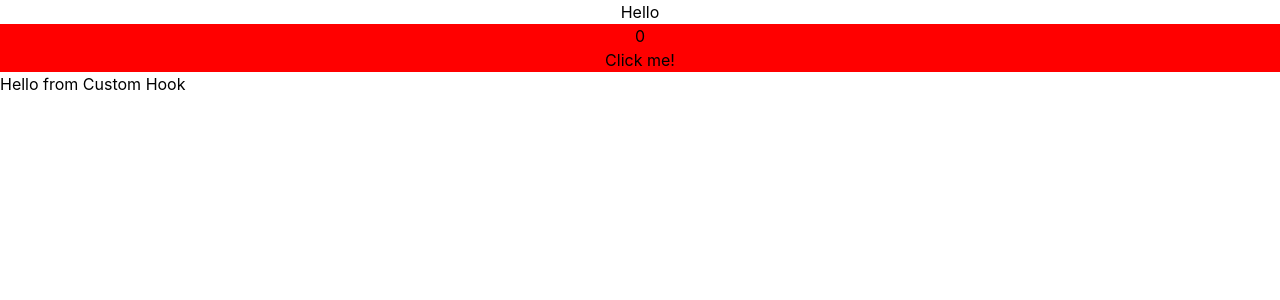
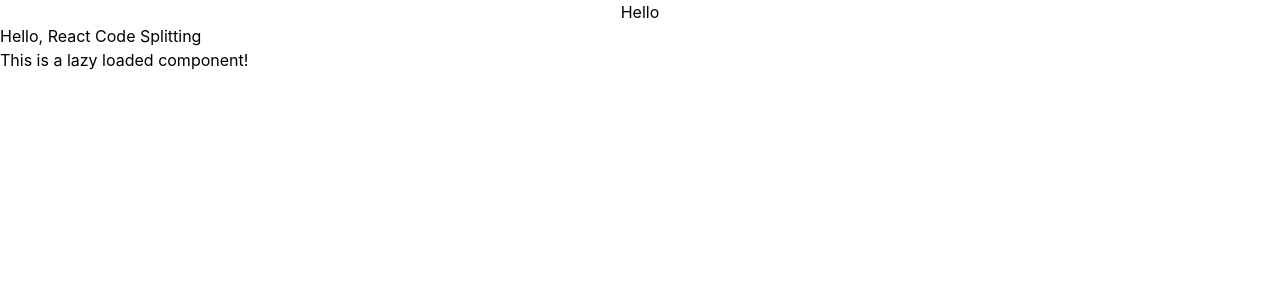
Before and after one commit to saketkarn/React_Interview_Prep, a React (Create React App) app: page / in a window 1280 px wide. Shown: the top 300 px of the page. Built offline with nearby package versions, Linux system fonts and the light colour scheme.

Commit message:
Lazy Loading

```diff
--- a/src/App.js
+++ b/src/App.js
@@ -1,22 +1,32 @@
 import './App.css';
-import Name from './PrintName'
-import PicLoader from './PicLoader';
-import ParentComponent from './LiftingTheStateUp';
-import Parent from './PassingDataFromChildToParent/Parent';
-import HigherOrderComponent from './HigherOrderComponent';
-import HelloComponent from './Custom Hook/HelloComponent';
+// Import other components as needed
+// import Name from './PrintName';
+// import PicLoader from './PicLoader';
+// import ParentComponent from './LiftingTheStateUp';
+// import Parent from './PassingDataFromChildToParent/Parent';
+// import HigherOrderComponent from './HigherOrderComponent';
+// import HelloComponent from './Custom Hook/HelloComponent';
+import { Suspense, lazy } from 'react';
+
+// Use React.lazy for LazyComponent
+const LazyComponent = lazy(() => import('./Lazy Loading/LazyComponent'));
 
 function App() {
-  const firstName="Saket"
+  const firstName = "Saket";
   return (
     <div className="App">
       <h1 className='text-center'>Hello</h1>
-      {/*<Name firstName={firstName}/>
+      {/* Uncomment other components as needed
+      <Name firstName={firstName}/>
       <PicLoader/>
       <ParentComponent/>
-  <Parent/> */}
+      <Parent/>
       <HigherOrderComponent/>
-      <HelloComponent/>
+      <HelloComponent/> */}
+      <h1>Hello, React Code Splitting</h1>
+      <Suspense fallback={<div>Loading...</div>}>
+        <LazyComponent />
+      </Suspense>
     </div>
   );
 }
--- /dev/null
+++ b/src/Lazy Loading/LazyComponent.js
@@ -0,0 +1,11 @@
+import React from 'react';
+
+const LazyComponent = () => {
+  return (
+    <div>
+      <h2>This is a lazy loaded component!</h2>
+    </div>
+  );
+};
+
+export default LazyComponent;
```
